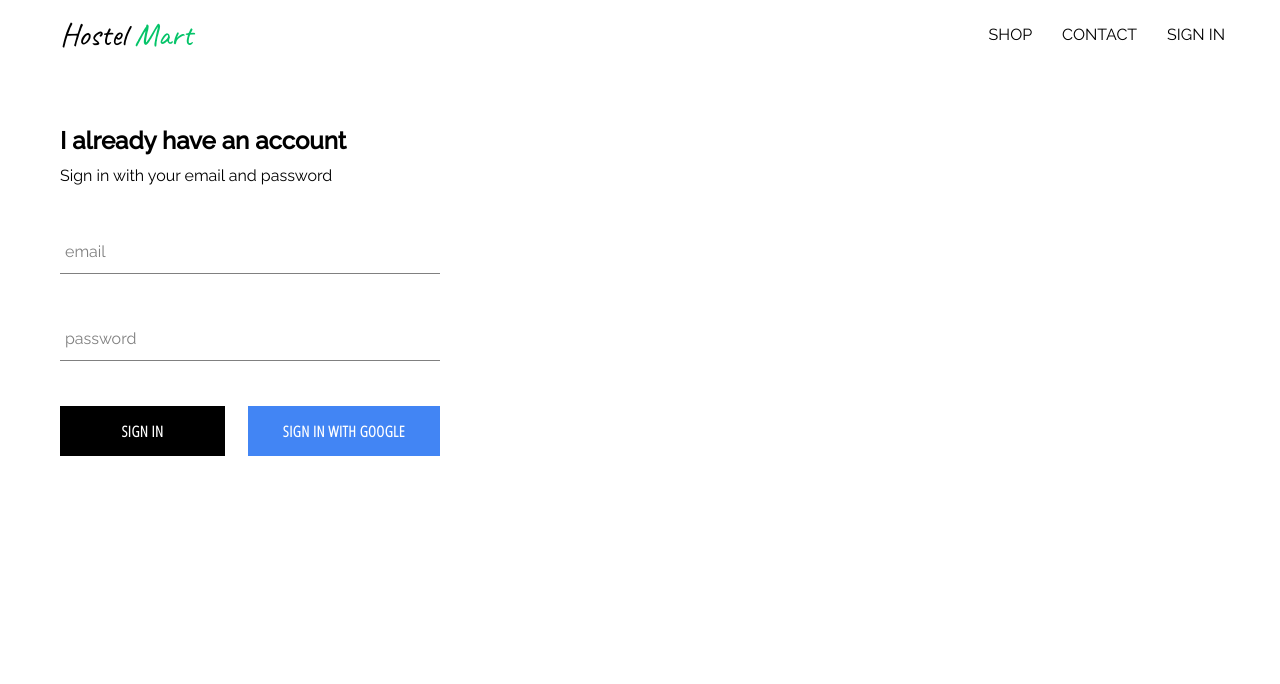
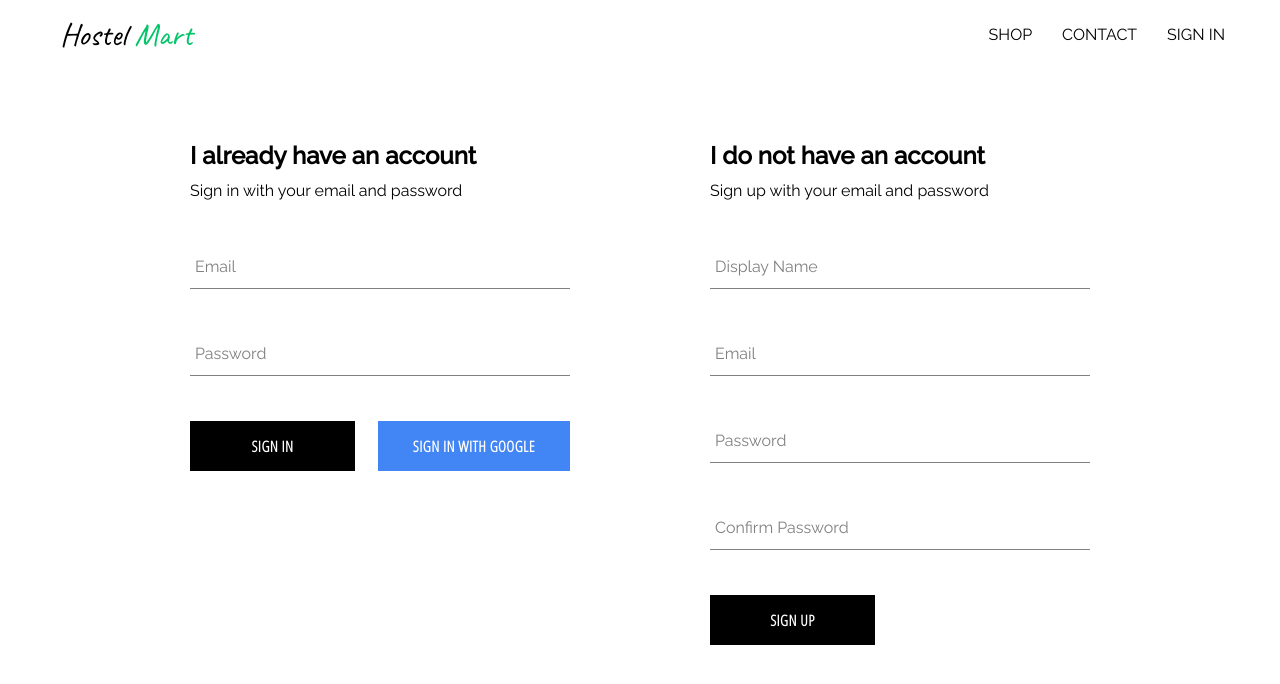
Before and after one commit to deeplove1999/hostel-mart, a React (Create React App) app: page /signin in a window 1280 px wide. Shown: the top 684 px of the page. Built offline with nearby package versions, Linux system fonts and the light colour scheme; no server answers.

Commit message:
added signup component and used email password signup

```diff
--- a/src/App.js
+++ b/src/App.js
@@ -6,6 +6,7 @@
 import Header from "./components/header/header.component";
 import SignInAndSignUp from "./pages/sign-in-and-sign-up/sign-in-sign-up.component";
 import { auth } from "./firebase/firebase.utils";
+import { createUserProfileDocument } from "./firebase/firebase.utils";
 
 class App extends React.Component {
   constructor() {
@@ -18,8 +19,19 @@
   unsubcribeFromAuth = null;
 
   componentDidMount() {
-    this.unsubcribeFromAuth = auth.onAuthStateChanged(user => {
-      this.setState({ currentUser: user });
+    this.unsubcribeFromAuth = auth.onAuthStateChanged(async userAuth => {
+      if (userAuth) {
+        const userRef = await createUserProfileDocument(userAuth);
+        userRef.onSnapshot(snapShot => {
+          this.setState({
+            currentUser: {
+              id: snapShot.id,
+              ...snapShot.data(),
+            },
+          });
+        });
+      }
+      this.setState({ currentUser: userAuth });
     });
   }
 
--- a/src/components/menu-item/menu-item.styles.scss
+++ b/src/components/menu-item/menu-item.styles.scss
@@ -1,7 +1,10 @@
 .menu-item {
   display: flex;
   height: 450px;
-
+  margin-bottom: 20px;
+  &:last-child {
+    margin-bottom: 0;
+  }
   &:nth-child(even) {
     .menu-img {
       order: 2;
--- a/src/components/sign-in/sign-in.component.jsx
+++ b/src/components/sign-in/sign-in.component.jsx
@@ -41,7 +41,7 @@
             type="email"
             handleChange={this.handleChange}
             value={this.state.email}
-            label="email"
+            label="Email"
             required
           />
           <FormInput
@@ -49,7 +49,7 @@
             type="password"
             value={this.state.password}
             handleChange={this.handleChange}
-            label="password"
+            label="Password"
             required
           />
           <div className="buttons">
--- /dev/null
+++ b/src/components/sign-up/sign-up.component.jsx
@@ -0,0 +1,96 @@
+import React from "react";
+import FormInput from "../form-input/form-input.component";
+import CustomButton from "../custom-button/custom-button.component";
+
+import "./sign-up.styles.scss";
+
+import { auth, createUserProfileDocument } from "../../firebase/firebase.utils";
+
+class SignUp extends React.Component {
+  constructor() {
+    super();
+
+    this.state = {
+      displayName: "",
+      email: "",
+      password: "",
+      confirmPassword: "",
+    };
+  }
+
+  handleSubmit = async event => {
+    event.preventDefault();
+
+    const { displayName, email, password, confirmPassword } = this.state;
+    if (password !== confirmPassword) {
+      alert("Password don't match");
+      return;
+    }
+    try {
+      const { user } = await auth.createUserWithEmailAndPassword(
+        email,
+        password
+      );
+      await createUserProfileDocument(user, { displayName });
+      this.setState({
+        displayName: "",
+        email: "",
+        password: "",
+        confirmPassword: "",
+      });
+    } catch (error) {
+      console.log(error);
+    }
+  };
+
+  handleChange = event => {
+    const { name, value } = event.target;
+    this.setState({ [name]: value });
+  };
+
+  render() {
+    const { displayName, email, password, confirmPassword } = this.state;
+    return (
+      <div className="sign-up">
+        <h2 className="title">I do not have an account</h2>
+        <span>Sign up with your email and password</span>
+        <form className="sign-up-form" onSubmit={this.handleSubmit}>
+          <FormInput
+            type="text"
+            name="displayName"
+            value={displayName}
+            handleChange={this.handleChange}
+            label="Display Name"
+            required
+          />
+          <FormInput
+            type="email"
+            name="email"
+            value={email}
+            handleChange={this.handleChange}
+            label="Email"
+            required
+          />
+          <FormInput
+            type="password"
+            name="password"
+            value={password}
+            handleChange={this.handleChange}
+            label="Password"
+            required
+          />
+          <FormInput
+            type="password"
+            name="confirmPassword"
+            value={confirmPassword}
+            handleChange={this.handleChange}
+            label="Confirm Password"
+            required
+          />
+          <CustomButton type="submit">SIGN UP</CustomButton>
+        </form>
+      </div>
+    );
+  }
+}
+export default SignUp;
--- /dev/null
+++ b/src/components/sign-up/sign-up.styles.scss
@@ -0,0 +1,9 @@
+.sign-up {
+  display: flex;
+  flex-direction: column;
+  width: 380px;
+
+  .title {
+    margin: 10px 0;
+  }
+}
--- a/src/firebase/firebase.utils.js
+++ b/src/firebase/firebase.utils.js
@@ -13,6 +13,27 @@
 
 firebase.initializeApp(config);
 
+export const createUserProfileDocument = async (userAuth, additionalData) => {
+  if (!userAuth) return;
+  const userRef = firestore.doc(`users/${userAuth.uid}`);
+  const snapShot = await userRef.get();
+  if (!snapShot.exists) {
+    const { displayName, email } = userAuth;
+    const createdAt = new Date();
+    try {
+      await userRef.set({
+        displayName,
+        email,
+        createdAt,
+        ...additionalData,
+      });
+    } catch (error) {
+      console.log("eror creating user", error.message);
+    }
+  }
+  return userRef;
+};
+
 export const auth = firebase.auth();
 export const firestore = firebase.firestore();
 
--- a/src/pages/sign-in-and-sign-up/sign-in-sign-up.component.jsx
+++ b/src/pages/sign-in-and-sign-up/sign-in-sign-up.component.jsx
@@ -1,10 +1,12 @@
 import React from "react";
 import "./sign-in-sign-up.styles.scss";
 import SignIn from "../../components/sign-in/sign-in.component";
+import SignUp from "../../components/sign-up/sign-up.component";
 
 const SignInAndSignUp = () => (
   <div className="sign-in-sign-up">
     <SignIn />
+    <SignUp />
   </div>
 );
 
--- a/src/pages/sign-in-and-sign-up/sign-in-sign-up.styles.scss
+++ b/src/pages/sign-in-and-sign-up/sign-in-sign-up.styles.scss
@@ -1,3 +1,6 @@
 .sign-in-sign-up {
-  padding: 45px 60px;
+  width: 900px;
+  display: flex;
+  justify-content: space-between;
+  margin: 60px auto;
 }
```
